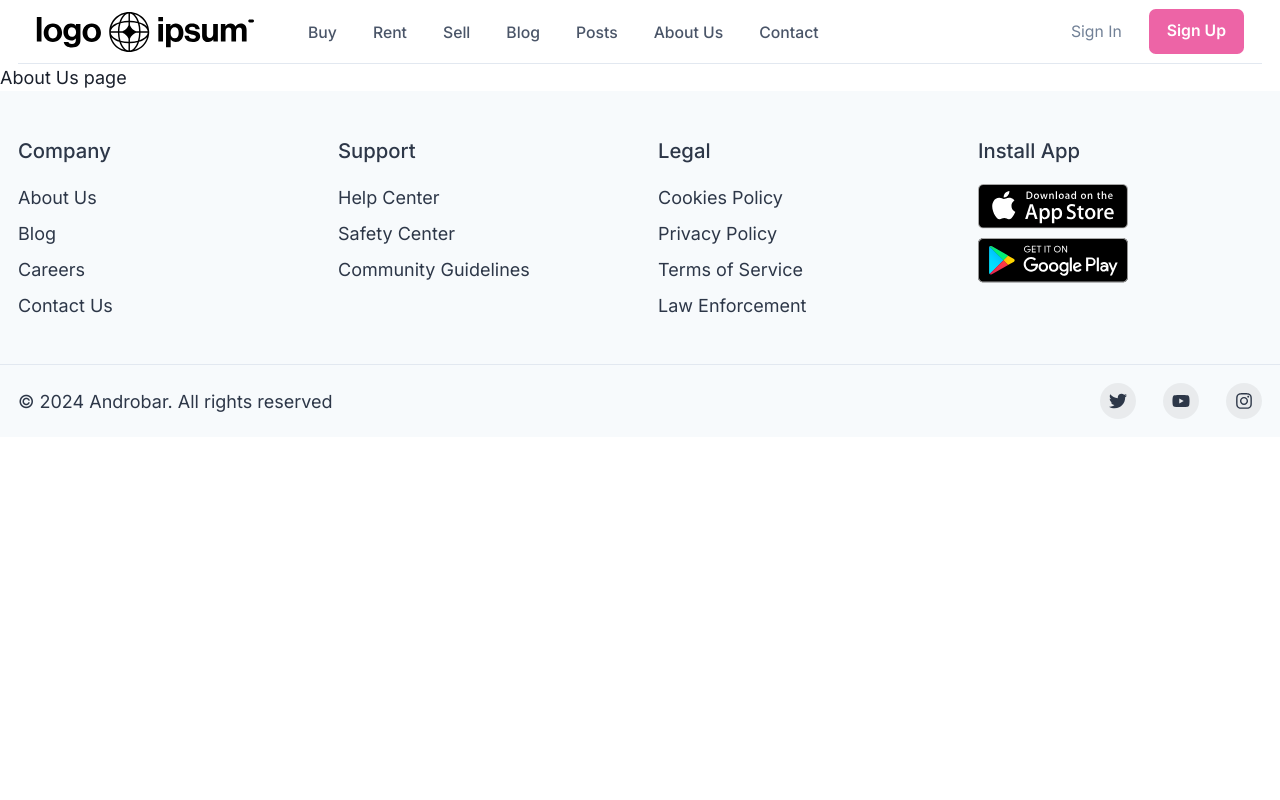
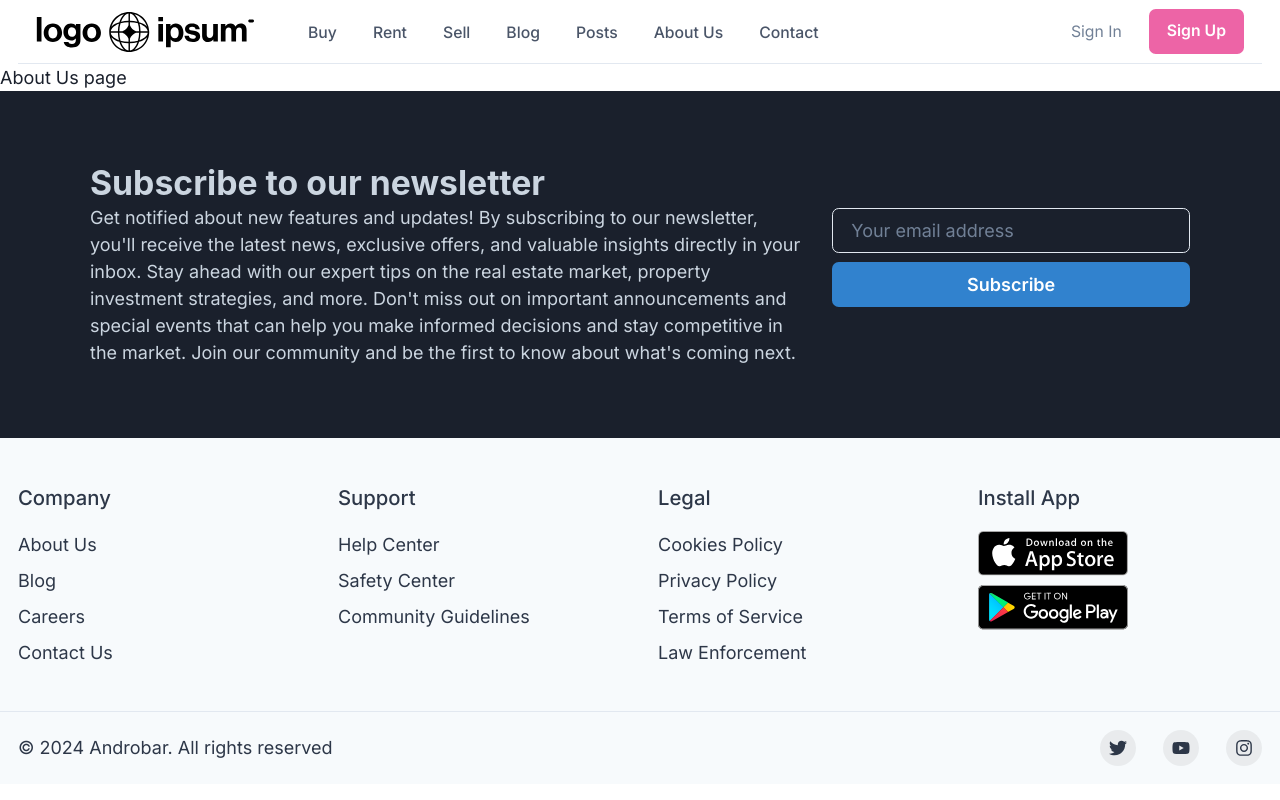
Before and after one commit to Androbar/real-estate-manager, a Next.js app: page /about-us in a window 1280 px wide. Built offline with nearby package versions, Linux system fonts and the light colour scheme.

Commit message:
Add footer newsletter

```diff
--- a/src/components/client/Footer.tsx
+++ b/src/components/client/Footer.tsx
@@ -15,6 +15,7 @@ import Image from 'next/image'
 
 import AppStoreBadge from '@/assets/AppStoreBadge.svg'
 import PlayStoreBadge from '@/assets/PlayStoreBadge.svg'
+import NewsletterFooter from './NewsletterFooter'
 
 const ListHeader = ({ children }: { children: ReactNode }) => {
   return (
@@ -58,6 +59,8 @@ const SocialButton = ({
 
 export function Footer() {
   return (
+    <>
+      <NewsletterFooter />
       <Box
         bg={useColorModeValue('gray.50', 'gray.900')}
         color={useColorModeValue('gray.700', 'gray.200')}
@@ -124,5 +127,6 @@ export function Footer() {
           </Container>
         </Box>
       </Box>
+    </>
   )
 }
--- /dev/null
+++ b/src/components/client/NewsletterFooter.tsx
@@ -0,0 +1,82 @@
+import {
+  Container,
+  HStack,
+  VStack,
+  Heading,
+  Input,
+  Button,
+  Box,
+  Text,
+} from '@chakra-ui/react'
+import { useState } from 'react'
+
+function NewsletterFooter() {
+  const [email, setEmail] = useState('')
+  const [isSubmitted, setIsSubmitted] = useState(false)
+  const [emailError, setEmailError] = useState('')
+  const onHandleSubmitClick = () => {
+    if (isValidEmail(email)) {
+      onHandleSubmit()
+    } else {
+      setEmailError('Please enter a valid email')
+    }
+  }
+  const onHandleSubmit = () => {
+    setEmailError('')
+    setIsSubmitted(true)
+  }
+
+  const isValidEmail = (email: string) => {
+    const emailRegex = /^[^\s@]+@[^\s@]+\.[^\s@]+$/
+    return emailRegex.test(email)
+  }
+
+  return (
+    <Box bg="gray.800" p={16}>
+      <Container maxW={'6xl'} color={'gray.300'}>
+        <HStack align={'flex-start'} gap={6} alignItems={'flex-start'}>
+          <VStack gap={0} align={'flex-start'} flex={'2'}>
+            <Heading as={'h4'} size={'lg'} p={0} m={0}>
+              Subscribe to our newsletter
+            </Heading>
+            <Text p={0} m={0}>
+              Get notified about new features and updates! By subscribing to our
+              newsletter, you&apos;ll receive the latest news, exclusive offers,
+              and valuable insights directly in your inbox. Stay ahead with our
+              expert tips on the real estate market, property investment
+              strategies, and more. Don&apos;t miss out on important
+              announcements and special events that can help you make informed
+              decisions and stay competitive in the market. Join our community
+              and be the first to know about what&apos;s coming next.
+            </Text>
+          </VStack>
+          <VStack flex={'1'} pt={10}>
+            <Input
+              placeholder={'Your email address'}
+              value={email}
+              onChange={e => {
+                setEmail(e.target.value)
+              }}
+            />
+            {emailError && <Text color={'red.500'}>{emailError}</Text>}
+            {isSubmitted ? (
+              <Text color={'green.500'}>
+                Thank you for subscribing to our newsletter!
+              </Text>
+            ) : (
+              <Button
+                w={'100%'}
+                colorScheme={'blue'}
+                onClick={onHandleSubmitClick}
+              >
+                Subscribe
+              </Button>
+            )}
+          </VStack>
+        </HStack>
+      </Container>
+    </Box>
+  )
+}
+
+export default NewsletterFooter
```
Also changed, not shown: 1 other file (tests, documents, lock files or other folders). Lines whose indentation alone changed are shown as unchanged.
